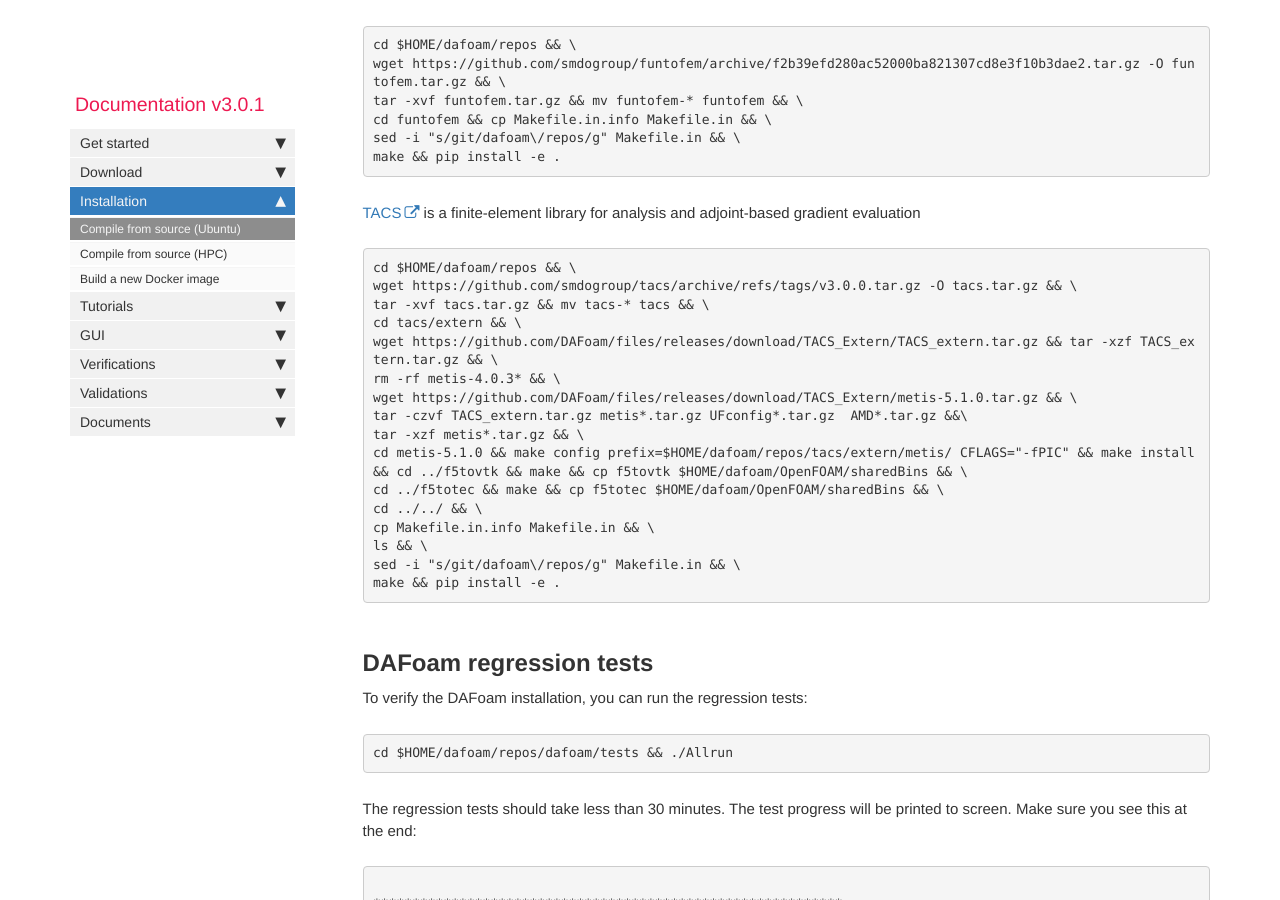
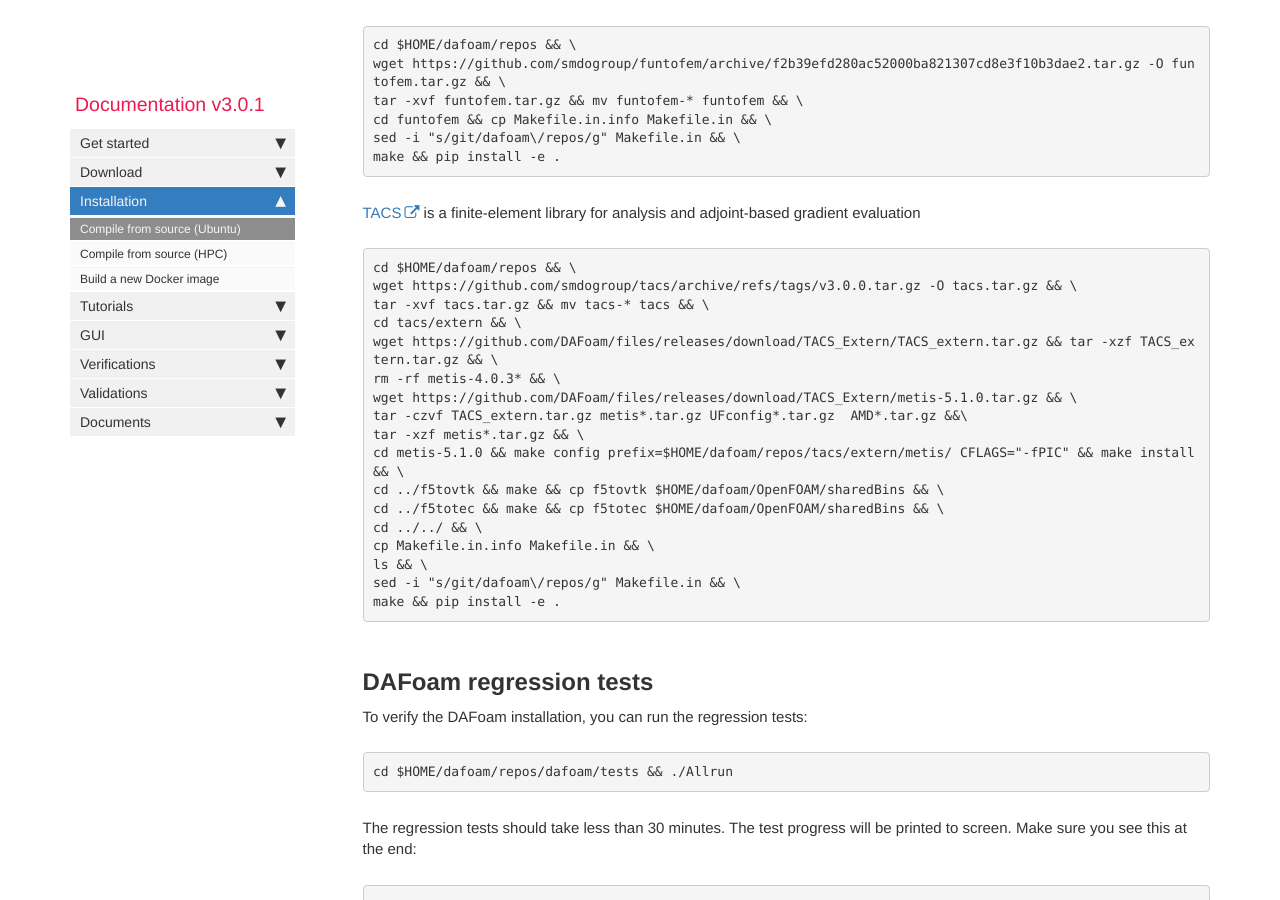
Before and after one commit to DAFoam/DAFoam.github.io, a Jekyll site: the page built from pages/mydoc/mydoc_installation_source.md, in a window 1280 px wide and 900 px high, scrolled down 9125 px. Built offline with Jekyll 4.4.1, drawn with Linux system fonts in a browser that asks for light colours; comment, search, counter and statistics services are not loaded.

Commit message:
content update

```diff
--- a/pages/mydoc/mydoc_installation_source.md
+++ b/pages/mydoc/mydoc_installation_source.md
@@ -431,7 +431,8 @@ rm -rf metis-4.0.3* && \
 wget https://github.com/DAFoam/files/releases/download/TACS_Extern/metis-5.1.0.tar.gz && \
 tar -czvf TACS_extern.tar.gz metis*.tar.gz UFconfig*.tar.gz  AMD*.tar.gz &&\
 tar -xzf metis*.tar.gz && \
-cd metis-5.1.0 && make config prefix=$HOME/dafoam/repos/tacs/extern/metis/ CFLAGS="-fPIC" && make install && cd ../f5tovtk && make && cp f5tovtk $HOME/dafoam/OpenFOAM/sharedBins && \
+cd metis-5.1.0 && make config prefix=$HOME/dafoam/repos/tacs/extern/metis/ CFLAGS="-fPIC" && make install && \
+cd ../f5tovtk && make && cp f5tovtk $HOME/dafoam/OpenFOAM/sharedBins && \
 cd ../f5totec && make && cp f5totec $HOME/dafoam/OpenFOAM/sharedBins && \
 cd ../../ && \
 cp Makefile.in.info Makefile.in && \
```
